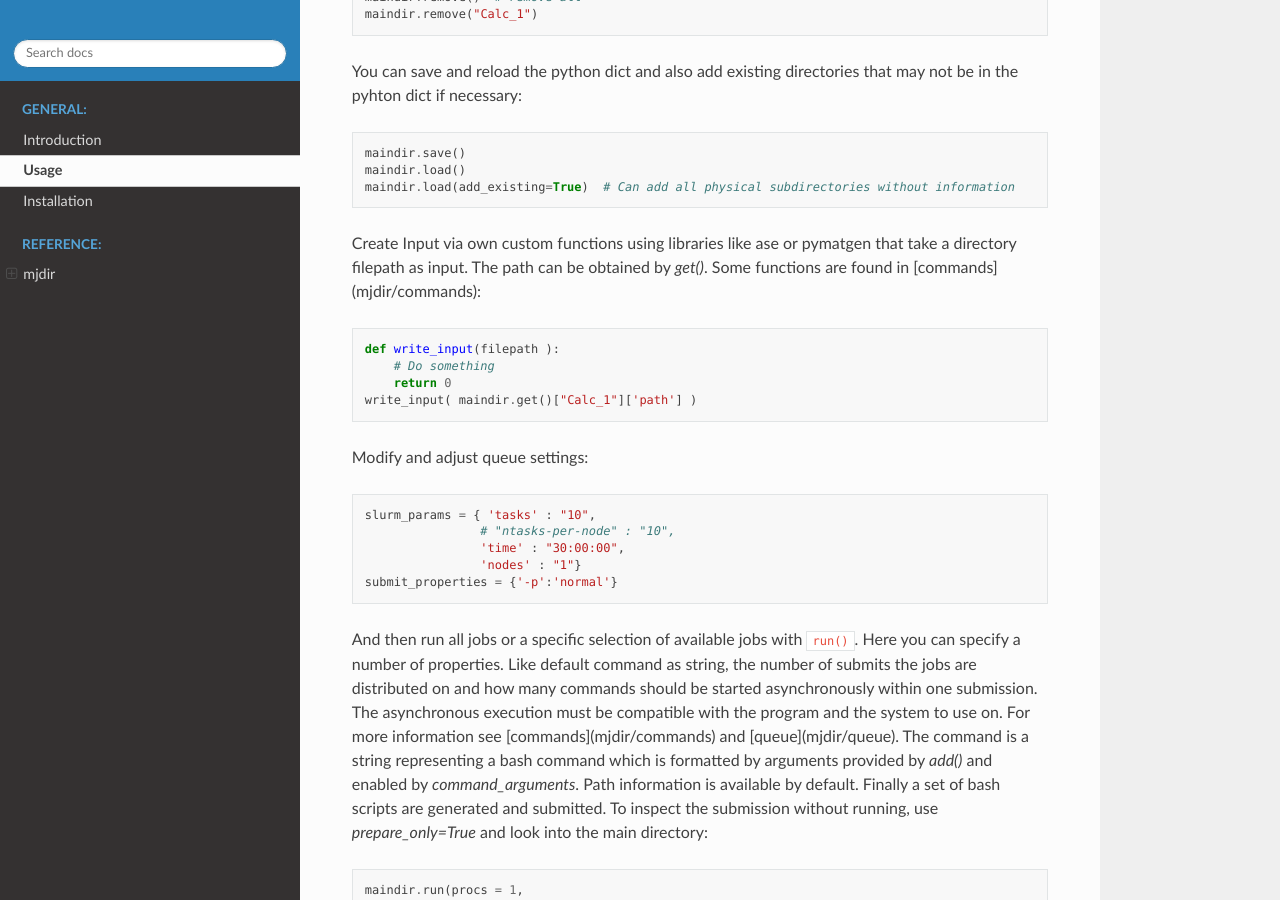
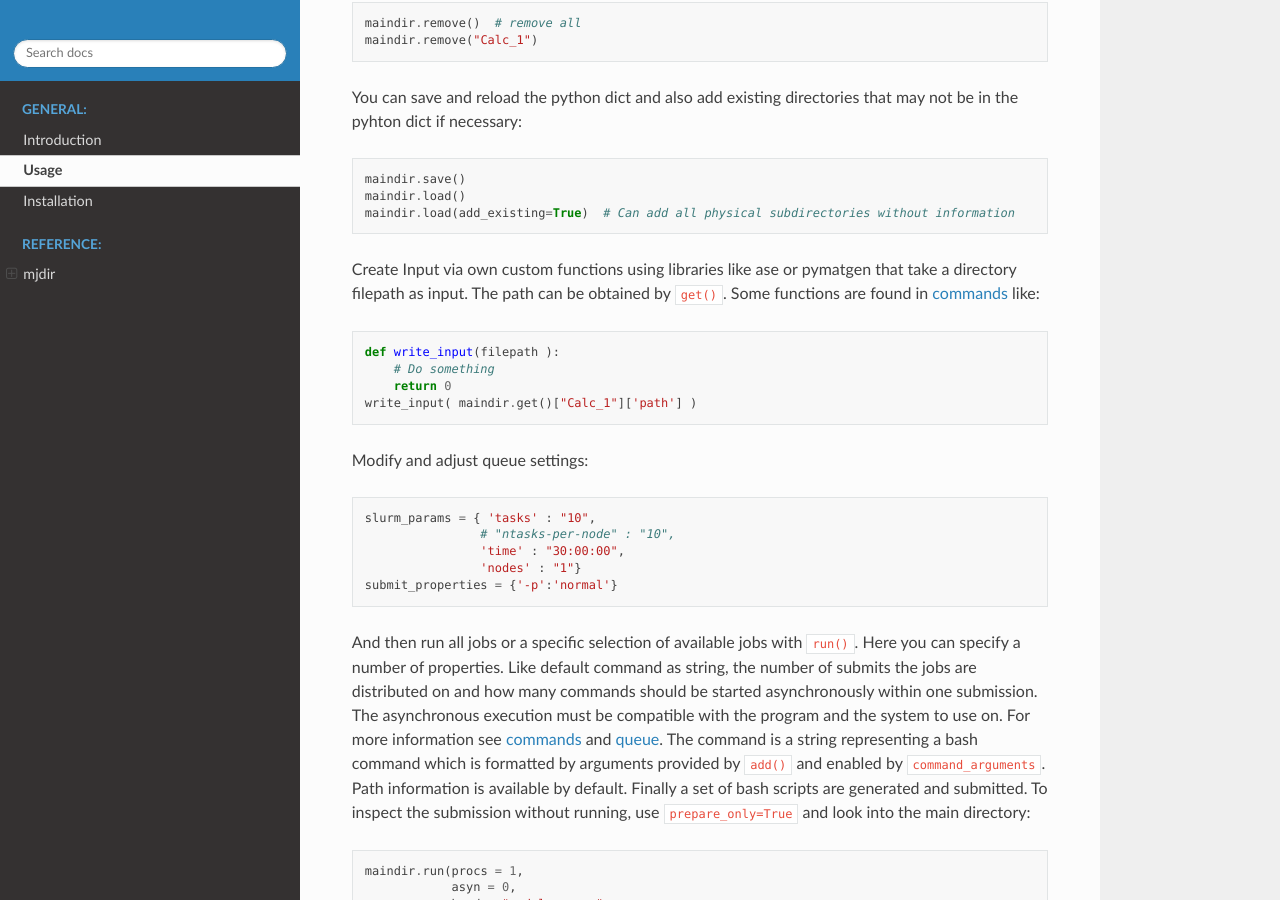
Before and after one commit to aimat-lab/jobdir_queue_submit, a Sphinx documentation site: the page built from docs/source/usage.rst, in a window 1280 px wide and 900 px high, scrolled down 715 px. Built offline with Sphinx 7.4.7 and the Read the Docs theme 2.0.0, drawn with Linux system fonts in a browser that asks for light colours.

Commit message:
Add files via upload

```diff
--- a/docs/source/index.rst
+++ b/docs/source/index.rst
@@ -5,6 +5,8 @@
 
 General Information
 ===================================
+
+Python class to manage job directories and submit batch jobs.
 
 .. toctree::
    :maxdepth: 3
--- a/docs/source/intro.rst
+++ b/docs/source/intro.rst
@@ -7,6 +7,6 @@ Introduction
 The concept of this pyhton class is to have a neat interface to manage a folder with multiple jobdirectories.
 Having a managed directory, jobs can be submitted from via a queueing system like slurm and distributed in folders.
 The goal is to be able to submit array-jobs via python, providing the same interface as bash and queueing like slurm.
-In [commands](mjdir/commands), modules should be collected that are used to generate and read input for specific task and programs.
+In `commands <https://github.com/aimat-lab/jobdir_queue_submit/tree/master/mjdir/commands>`_ , modules should be collected that are used to generate and read input for specific task and programs.
 The main class is sought to have as little dependencies as possible, ideally none.
 The directory management should be os-independent, the submission is not. For the moment only slurm is supported.
--- a/docs/source/usage.rst
+++ b/docs/source/usage.rst
@@ -16,12 +16,12 @@ Then create multiple "jobs", for which empty physical subdirectories are automat
 	maindir.add(["Calc_2","Calc_3"])
 	maindir.add({"Calc_4": {"command": 'echo "{path}" '} })
 
-Get the current path list and information of all available directories via `get()` or for a specific sublist::
+Get the current path list and information of all available directories via ``get()`` or for a specific sublist::
 
 	maindir.get()  # list all
 	maindir.get("Calc_1")
 
-The class python dict holds a job plus path and additional information. You can delete entries via `remove()`. However, their physical subdirectories are not deleted!!::
+The class python dict holds a job plus path and additional information. You can delete entries via ``remove()``. However, their physical subdirectories are not deleted!!::
 
 	maindir.remove()  # remove all
 	maindir.remove("Calc_1")
@@ -34,8 +34,7 @@ You can save and reload the python dict and also add existing directories that m
 	maindir.load(add_existing=True)  # Can add all physical subdirectories without information
 
 Create Input via own custom functions using libraries like ase or pymatgen that take a directory filepath as input.
-The path can be obtained by `get()`. Some functions are found in [commands](mjdir/commands)::
-
+The path can be obtained by ``get()``. Some functions are found in `commands <https://github.com/aimat-lab/jobdir_queue_submit/tree/master/mjdir/commands>`_ like::
 
 	def write_input(filepath ):
 	    # Do something
@@ -51,7 +50,7 @@ Modify and adjust queue settings::
 	submit_properties = {'-p':'normal'}
 
 
-And then run all jobs or a specific selection of available jobs with ``run()``. Here you can specify a number of properties. Like default command as string, the number of submits the jobs are distributed on and how many commands should be started asynchronously within one submission. The asynchronous execution must be compatible with the program and the system to use on. For more information see [commands](mjdir/commands) and [queue](mjdir/queue). The command is a string representing a bash command which is formatted by arguments provided by `add()` and enabled by `command_arguments`. Path information is available by default. Finally a set of bash scripts are generated and submitted. To inspect the submission without running, use `prepare_only=True` and look into the main directory::
+And then run all jobs or a specific selection of available jobs with ``run()``. Here you can specify a number of properties. Like default command as string, the number of submits the jobs are distributed on and how many commands should be started asynchronously within one submission. The asynchronous execution must be compatible with the program and the system to use on. For more information see `commands <https://github.com/aimat-lab/jobdir_queue_submit/tree/master/mjdir/commands>`_ and `queue <https://github.com/aimat-lab/jobdir_queue_submit/tree/master/mjdir/queue>`_. The command is a string representing a bash command which is formatted by arguments provided by ``add()`` and enabled by ``command_arguments``. Path information is available by default. Finally a set of bash scripts are generated and submitted. To inspect the submission without running, use ``prepare_only=True`` and look into the main directory::
 
 
 	maindir.run(procs = 1,
```
Also changed, not shown: docs/source/installation.rst (+9 -0 lines).
